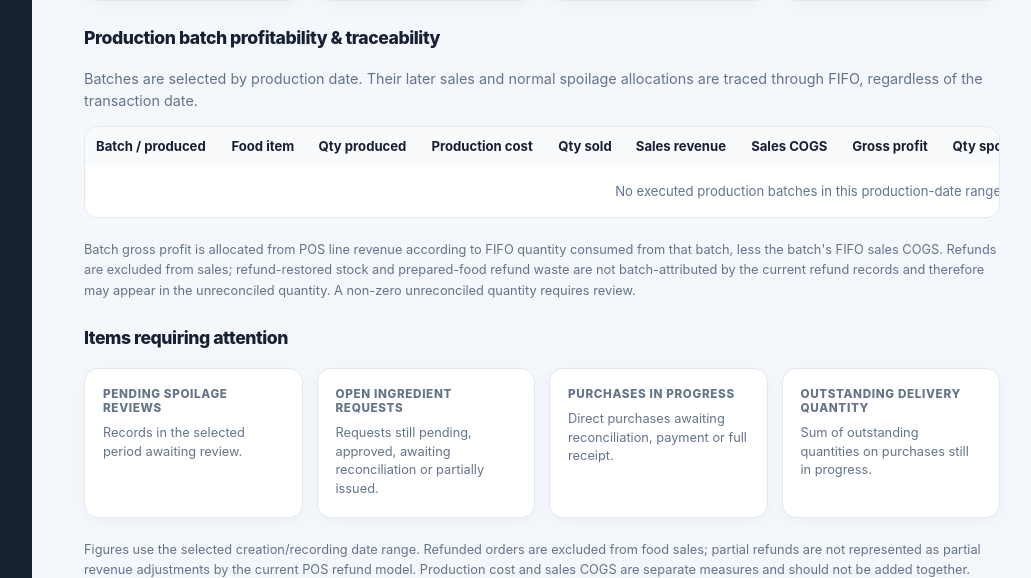
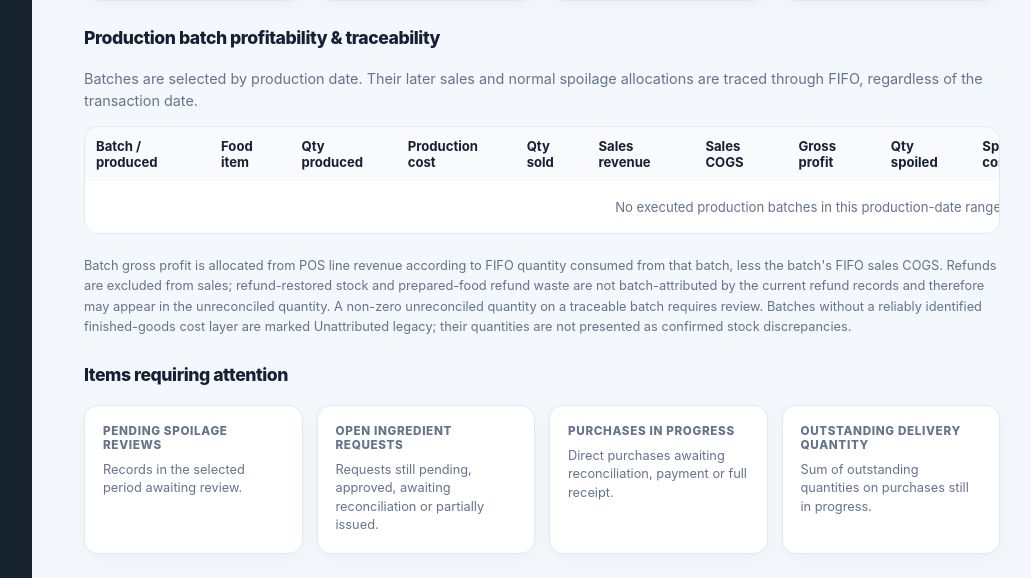
Before and after one commit to nazinamu66/hotel-hms, a Django app: template kitchen/templates/kitchen/management_report.html in a window 1280 px wide. Shown: the part 943-1521 px from the top of the page, without its empty margins (228-1259 px from the left). Run offline with Django 4.2, Linux system fonts and the light colour scheme; the template is opened without the code that fills it, so the values that code supplies are empty; parts of the project's set-up code (start-up, migrations or seed data) failed here and were passed over.

Commit message:
Show legacy batch traceability status in management report

```diff
--- a/kitchen/templates/kitchen/management_report.html
+++ b/kitchen/templates/kitchen/management_report.html
@@ -124,7 +124,7 @@
         <th style="padding:11px">Sales COGS</th><th style="padding:11px">Gross profit</th>
         <th style="padding:11px">Qty spoiled</th><th style="padding:11px">Spoilage cost</th>
         <th style="padding:11px">Remaining qty</th><th style="padding:11px">Remaining value</th>
-        <th style="padding:11px">Unreconciled qty</th>
+        <th style="padding:11px">Traceability</th><th style="padding:11px">Unreconciled qty</th>
       </tr></thead>
       <tbody>
       {% for row in batch_profitability_rows %}
@@ -141,15 +141,15 @@
           <td style="padding:10px">{{ row.spoilage_cost|floatformat:2 }}</td>
           <td style="padding:10px">{{ row.remaining_quantity|floatformat:3 }}</td>
           <td style="padding:10px">{{ row.remaining_value|floatformat:2 }}</td>
-          <td style="padding:10px;{% if row.reconciliation_gap != 0 %}color:#b45309;font-weight:800{% endif %}">{{ row.reconciliation_gap|floatformat:3 }}</td>
+          <td style="padding:10px">{% if row.traceability_status == "TRACEABLE" %}<span style="color:#15803d;font-weight:700">Traceable</span>{% else %}<span style="color:#92400e;font-weight:700">Unattributed legacy</span>{% endif %}</td>\n          <td style="padding:10px;{% if row.reconciliation_gap != None and row.reconciliation_gap != 0 %}color:#b45309;font-weight:800{% endif %}">{% if row.reconciliation_gap != None %}{{ row.reconciliation_gap|floatformat:3 }}{% else %}—{% endif %}</td>
         </tr>
       {% empty %}
-        <tr><td colspan="13" style="padding:18px;text-align:center;color:#64748b">No executed production batches in this production-date range.</td></tr>
+        <tr><td colspan="14" style="padding:18px;text-align:center;color:#64748b">No executed production batches in this production-date range.</td></tr>
       {% endfor %}
       </tbody>
     </table>
   </div>
-  <p class="kmr-foot">Batch gross profit is allocated from POS line revenue according to FIFO quantity consumed from that batch, less the batch's FIFO sales COGS. Refunds are excluded from sales; refund-restored stock and prepared-food refund waste are not batch-attributed by the current refund records and therefore may appear in the unreconciled quantity. A non-zero unreconciled quantity requires review.</p>
+  <p class="kmr-foot">Batch gross profit is allocated from POS line revenue according to FIFO quantity consumed from that batch, less the batch's FIFO sales COGS. Refunds are excluded from sales; refund-restored stock and prepared-food refund waste are not batch-attributed by the current refund records and therefore may appear in the unreconciled quantity. A non-zero unreconciled quantity on a traceable batch requires review. Batches without a reliably identified finished-goods cost layer are marked Unattributed legacy; their quantities are not presented as confirmed stock discrepancies.</p>
 
   <h2 class="kmr-section">Items requiring attention</h2>
   <div class="kmr-grid">
```
